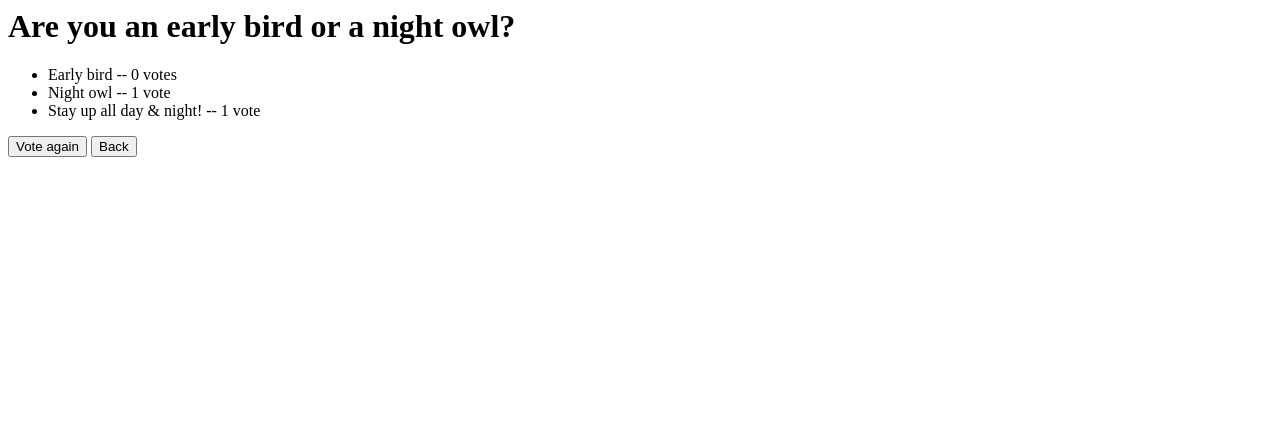
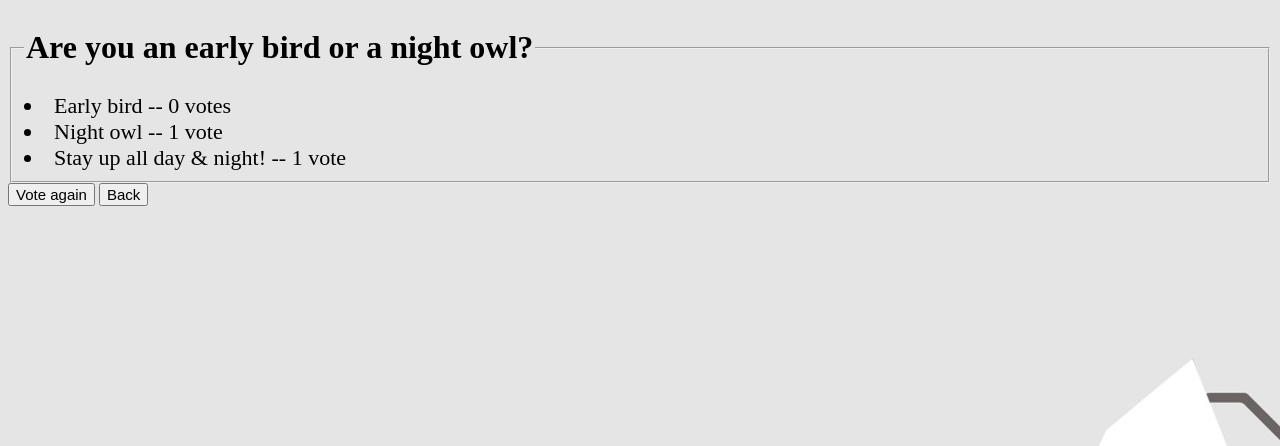
Before and after one commit to Savetang19/ku-polls, a Django app: page /polls/2/results/ in a window 1280 px wide. Shown: the top 446 px of the page. Run offline with Django 4.2, Linux system fonts and the light colour scheme; data comes from the database, SQL or seed files in the repository.

Commit message:
improve UI

```diff
--- a/polls/static/polls/style.css
+++ b/polls/static/polls/style.css
@@ -1,7 +1,16 @@
 li a {
     color: green;
-    font-size: 24px;
+    font-size: 22px;
 }
 body {
     background: white url("images/background.png") no-repeat;
 }
+li {
+    font-size: 22px;
+}
+input {
+    font-size: 15px;
+}
+label {
+    font-size: 22px;
+}
--- a/polls/templates/polls/detail.html
+++ b/polls/templates/polls/detail.html
@@ -1,3 +1,6 @@
+{% load static %}
+<link rel="stylesheet" type="text/css" href="{% static 'polls/style.css' %}">
+
 <form action="{% url 'polls:vote' question.id %}" method="post">
 {% csrf_token %}
 <fieldset>
@@ -5,7 +8,7 @@
     {% if error_message %}<p><strong>{{ error_message }}</strong></p>{% endif %}
     {% for choice in question.choice_set.all %}
         <input type="radio" name="choice" id="choice{{ forloop.counter }}" value="{{ choice.id }}">
-        <label for="choice{{ forloop.counter }}" style="font-size: 24px;">{{ choice.choice_text }}</label><br>
+        <label for="choice{{ forloop.counter }}">{{ choice.choice_text }}</label><br>
     {% endfor %}
 </fieldset>
 <input type="submit" value="Vote">
--- a/polls/templates/polls/index.html
+++ b/polls/templates/polls/index.html
@@ -1,11 +1,13 @@
 {% load static %}
-<link rel="stylesheet" href="{% static 'polls/style.css' %}">
+<link rel="stylesheet" type="text/css" href="{% static 'polls/style.css' %}">
+
 <h1>Welcome to the KU polls; see the list of questions below!</h1>
 {% if latest_question_list %}
     <ul>
     {% for question in latest_question_list %}
         <li>
-            <a href="{% url 'polls:detail' question.id %}">{{ question.question_text }} | </a>
+            <a href="{% url 'polls:detail' question.id %}">{{ question.question_text }}</a>
+            <a> | </a>
             <a href="{% url 'polls:results' question.id %}"> See a result</a>
 
         </li>
--- a/polls/templates/polls/results.html
+++ b/polls/templates/polls/results.html
@@ -1,9 +1,11 @@
-<h1>{{ question.question_text }}</h1>
+{% load static %}
+<link rel="stylesheet" href="{% static 'polls/style.css' %}">
 
-<ul>
+<fieldset>
+<legend><h1>{{ question.question_text }}</h1></legend>
 {% for choice in question.choice_set.all %}
     <li>{{ choice.choice_text }} -- {{ choice.votes }} vote{{ choice.votes|pluralize }}</li>
 {% endfor %}
-</ul>
+</fieldset>
 <a href="{% url 'polls:detail' question.id %}"><input type="button" value="Vote again"></a>
 <a href="{% url 'polls:index'%}"><input type="button" value="Back"></a>
```
